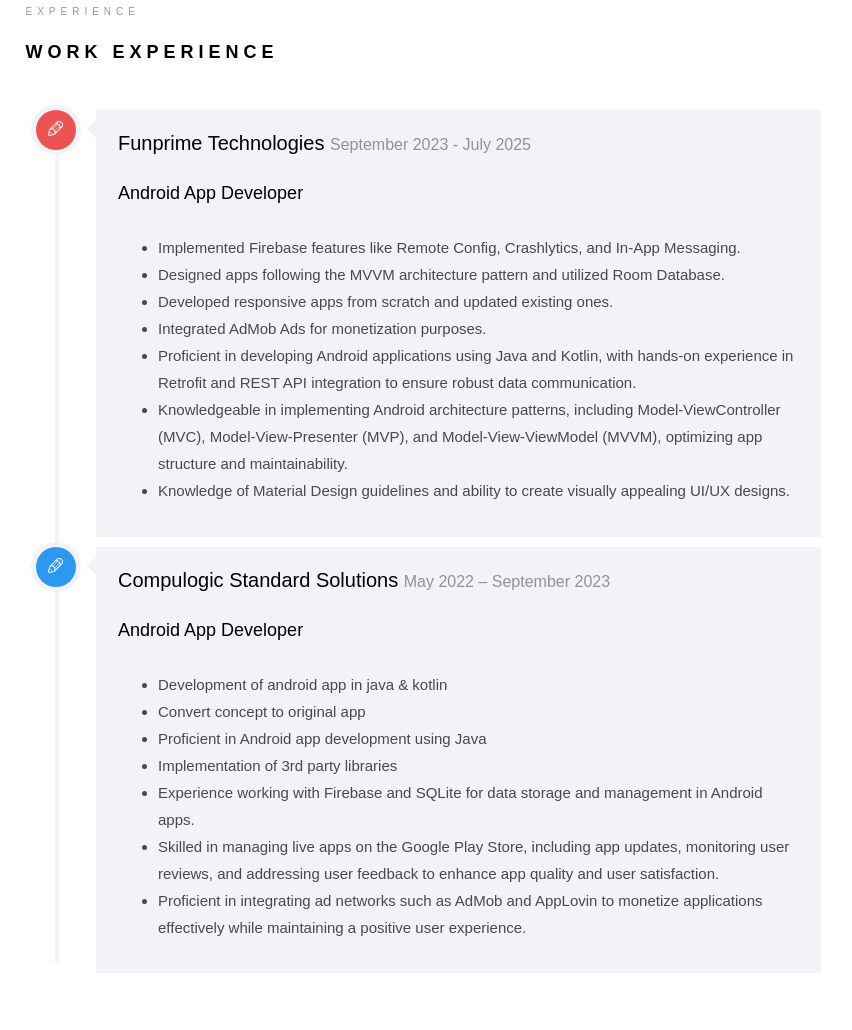
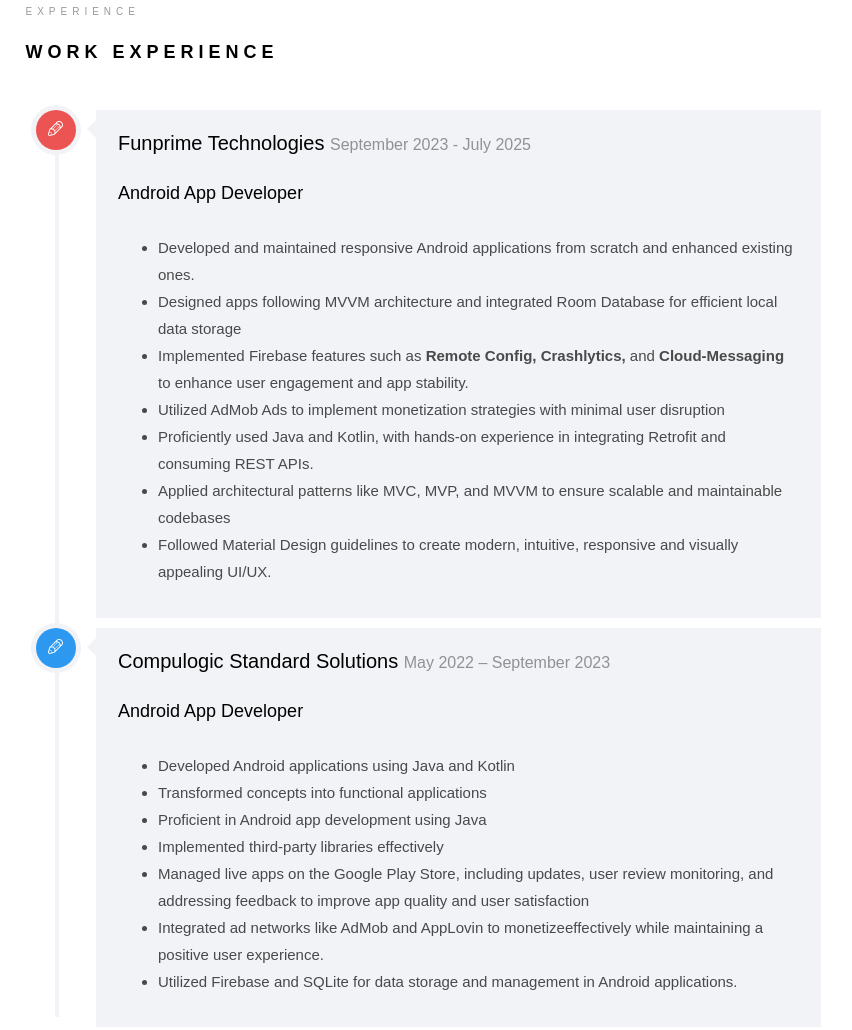
Before and after one commit to AhsanAhmed03/Portfolio, a plain HTML site: page index.html in a window 1280 px wide. Shown: the part 2589-3619 px from the top of the page, without its empty margins (367-1219 px from the left). Drawn offline with Linux system fonts and the light colour scheme; files whose address does not match are found by name; a web font is replaced by a local one.

Commit message:
Updated Experience

```diff
--- a/index.html
+++ b/index.html
@@ -310,22 +310,20 @@
 														July 2025</span></h2>
 												<h4>Android App Developer</h4>
 												<ul>
-													<li>Implemented Firebase features like Remote Config, Crashlytics,
-														and In-App Messaging.</li>
-													<li>Designed apps following the MVVM architecture pattern and
-														utilized Room Database.</li>
-													<li>Developed responsive apps from scratch and updated existing
-														ones.</li>
-													<li>Integrated AdMob Ads for monetization purposes.</li>
-													<li>Proficient in developing Android applications using Java and
-														Kotlin, with hands-on experience in Retrofit and REST API
-														integration to ensure robust data communication.</li>
-													<li>Knowledgeable in implementing Android architecture patterns,
-														including Model-ViewController (MVC), Model-View-Presenter
-														(MVP), and Model-View-ViewModel (MVVM), optimizing app structure
-														and maintainability.</li>
-													<li>Knowledge of Material Design guidelines and ability to create
-														visually appealing UI/UX designs.</li>
+													<li>Developed and maintained responsive Android applications from
+														scratch and enhanced existing ones.</li>
+													<li>Designed apps following MVVM architecture and integrated Room
+														Database for efficient local data storage</li>
+													<li>Implemented Firebase features such as <strong> Remote Config, Crashlytics,
+													</strong> and <strong>Cloud-Messaging</strong> to enhance user engagement and app stability.</li>
+													<li>Utilized AdMob Ads to implement monetization strategies with minimal
+														user disruption</li>
+													<li>Proficiently used Java and Kotlin, with hands-on experience in
+														integrating Retrofit and consuming REST APIs.</li>
+													<li>Applied architectural patterns like MVC, MVP, and MVVM to ensure
+														scalable and maintainable codebases</li>
+													<li>Followed Material Design guidelines to create modern, intuitive, responsive and
+														visually appealing UI/UX.</li>
 												</ul>
 											</div>
 										</div>
@@ -343,20 +341,16 @@
 													</span></h2>
 												<h4>Android App Developer</h4>
 												<ul>
-													<li>Development of android app in java & kotlin</li>
-													<li>Convert concept to original app</li>
+													<li>Developed Android applications using Java and Kotlin</li>
+													<li>Transformed concepts into functional applications </li>
 													<li>Proficient in Android app development using Java</li>
-													<li>Implementation of 3rd party libraries</li>
-													<li>Experience working with Firebase and SQLite for data storage and
-														management in Android
-														apps.</li>
-													<li>Skilled in managing live apps on the Google Play Store,
-														including app updates, monitoring
-														user reviews, and addressing user feedback to enhance app
-														quality and user satisfaction.</li>
-													<li>Proficient in integrating ad networks such as AdMob and AppLovin
-														to monetize applications
-														effectively while maintaining a positive user experience.</li>
+													<li>Implemented third-party libraries effectively </li>
+													<li>Managed live apps on the Google Play Store, including updates, user
+														review monitoring, and addressing feedback to improve app quality and
+														user satisfaction</li>
+													<li>Integrated ad networks like AdMob and AppLovin to monetizeeffectively while maintaining a positive user experience.</li>
+													<li>Utilized Firebase and SQLite for data storage and management in
+														Android applications.</li>
 
 												</ul>
 											</div>
```
